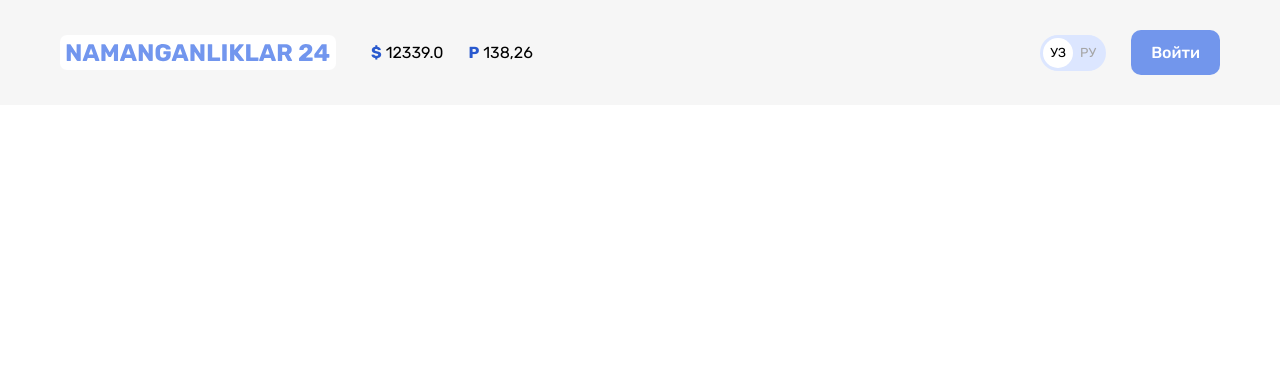
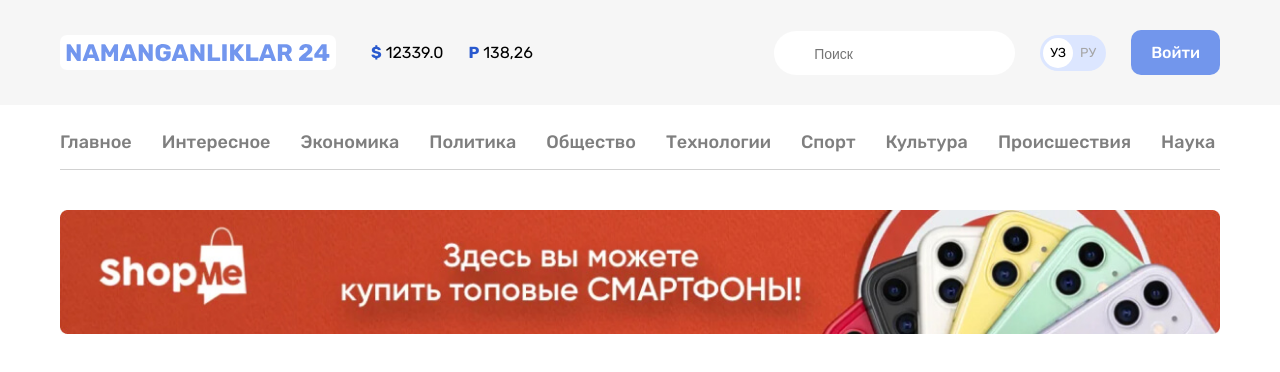
Before and after one commit to Boboxon077/N24-Maket, a plain HTML site: page index.html in a window 1280 px wide. Drawn offline with Linux system fonts and the light colour scheme.

Commit message:
site-header full

```diff
--- a/css/style.scss
+++ b/css/style.scss
@@ -43,9 +43,11 @@ img {
 .button-primary {
   background-color: #7296ec;
   color: #fff;
+
   :hover {
     opacity: 0.8;
   }
+
   ::after {
     opacity: 0.6;
   }
@@ -64,21 +66,18 @@ img {
 
 // ! HEADER
 
-.site-header {
-}
+.site-header {}
 
 .site-header-top {
   padding-top: 30px;
   padding-bottom: 30px;
+  margin-bottom: 10px;
   background-color: #f6f6f6;
 }
 
 .site-header-top-container {
   display: flex;
   align-items: center;
-}
-
-.container {
 }
 
 .site-header-logo {
@@ -116,6 +115,23 @@ img {
   color: #2959ce;
 }
 
+// ! GLOBAL_SEARCH_FORM
+
+.global-search-form-input {
+  font-size: 14px;
+  line-height: normal;
+  border: none;
+  padding-top: 15px;
+  padding-bottom: 13px;
+  padding-left: 40px;
+  padding-right: 20px;
+  border-radius: 60px;
+}
+
+.global-search-form {
+  margin-right: 25px;
+}
+
 .lang-toggle {
   display: flex;
   padding: 3px;
@@ -140,8 +156,47 @@ img {
   color: #000;
 }
 
-.button {
+// ! SITENAV
+
+.sitenav {
+  border-bottom: 1px solid #d1d1d1;
+  padding-bottom: 12px;
+  padding-top: 12px;
+  font-size: 18px;
+  line-height: normal;
+  font-weight: 500;
+  margin-bottom: 40px;
 }
 
-.button-primary {
+.sitenav-list {
+  // gap: 35px;
+  display: flex;
+  flex-wrap: wrap;
+  align-items: center;
+  margin: 0;
+  padding: 0;
+  list-style: none;
 }
+
+.sitenav-item{
+  margin-top: 4px;
+  margin-bottom: 4px;
+}
+
+.sitenav-item:not(:last-child) {
+  margin-right: 30px;
+}
+
+
+.sitenav-link {
+  text-decoration: none;
+  display: block;
+  color: #7f7f7f;
+}
+
+
+// ! SITE HEADER BANNER
+
+.site-header-banner{
+  display: flex;
+}
--- a/index.html
+++ b/index.html
@@ -37,6 +37,10 @@
 
                     <!-- ! Global Search -->
 
+                    <form class="global-search-form" action="">
+                        <input type="search" class="global-search-form-input" placeholder="Поиск" />
+                    </form>
+
                     <!-- ! Lang Toggle -->
                     <div class="lang-toggle">
                         <a class="lang-toggle-link lang-toggle-link-active" href="index.html">УЗ</a>
@@ -48,6 +52,49 @@
                 </div>
             </div>
         </div>
+
+        <div class="container">
+            <!-- ! SITENAV -->
+            <nav class="sitenav">
+                <ul class="sitenav-list">
+                    <li class="sitenav-item">
+                        <a href="#" class="sitenav-link">Главное</a>
+                    </li>
+                    <li class="sitenav-item">
+                        <a href="#" class="sitenav-link">Интересное</a>
+                    </li>
+                    <li class="sitenav-item">
+                        <a href="#" class="sitenav-link">Экономика</a>
+                    </li>
+                    <li class="sitenav-item">
+                        <a href="#" class="sitenav-link">Политика</a>
+                    </li>
+                    <li class="sitenav-item">
+                        <a href="#" class="sitenav-link">Общество</a>
+                    </li>
+                    <li class="sitenav-item">
+                        <a href="#" class="sitenav-link">Технологии</a>
+                    </li>
+                    <li class="sitenav-item">
+                        <a href="#" class="sitenav-link">Спорт</a>
+                    </li>
+                    <li class="sitenav-item">
+                        <a href="#" class="sitenav-link">Культура</a>
+                    </li>
+                    <li class="sitenav-item">
+                        <a href="#" class="sitenav-link">Происшествия</a>
+                    </li>
+                    <li class="sitenav-item">
+                        <a href="#" class="sitenav-link">Наука</a>
+                    </li>
+                </ul>
+            </nav>
+            <aside class="site-header-banner">
+                <a class="site-header-banner-link" target="_blank" href="#">
+                    <img class="site-header-banner-img" src="img/optimize 1 (1).jpg" alt="" width="1200" height="128" srcset="">
+                </a>
+            </aside>
+        </div>
     </header>
 </body>
 
```
Also changed, not shown: css/style.css, img/optimize 1 (1).jpg (added), img/optimize 1 (1).png (added), img/optimize 1 (1).webp (added), 1 other file.
